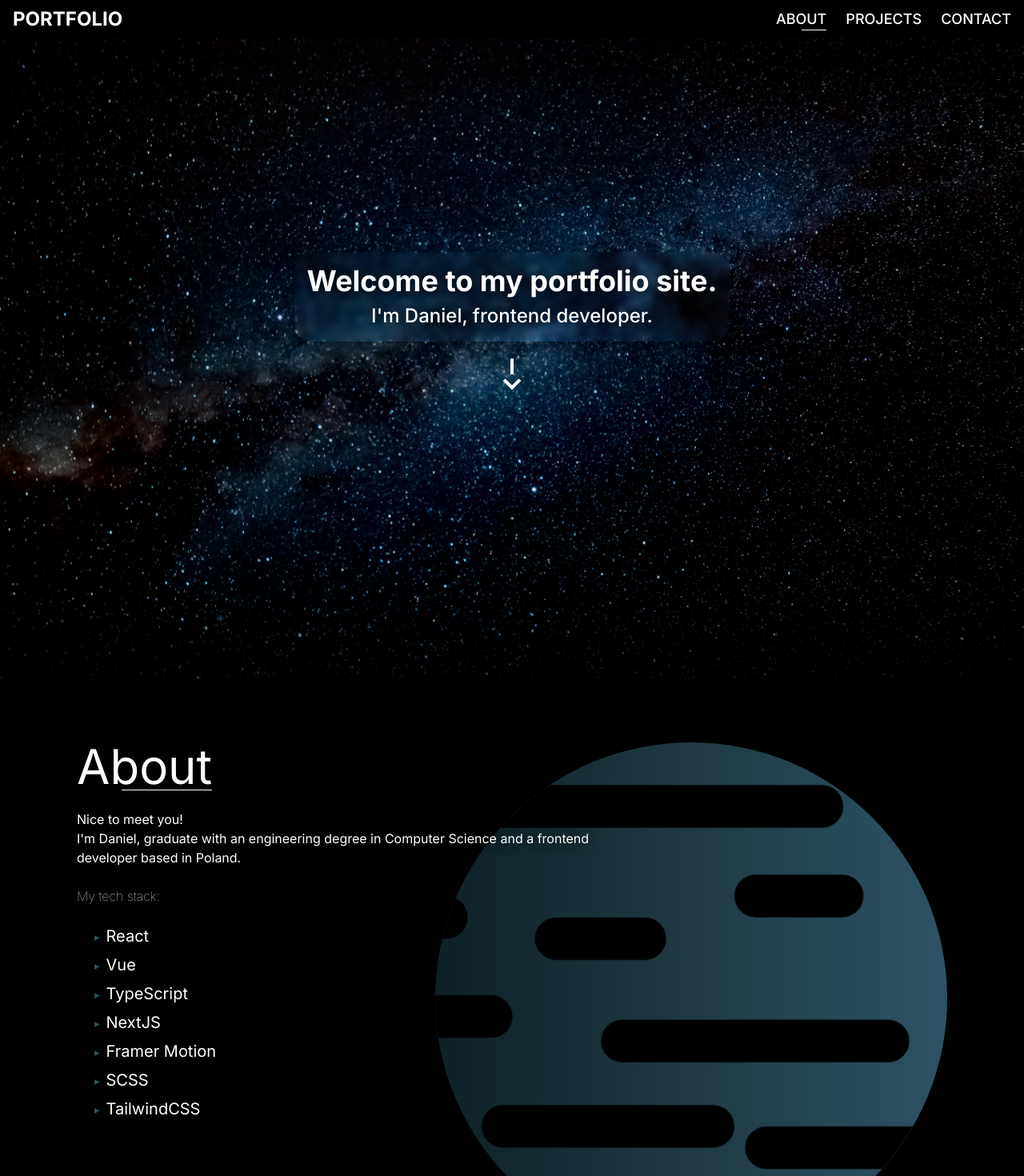
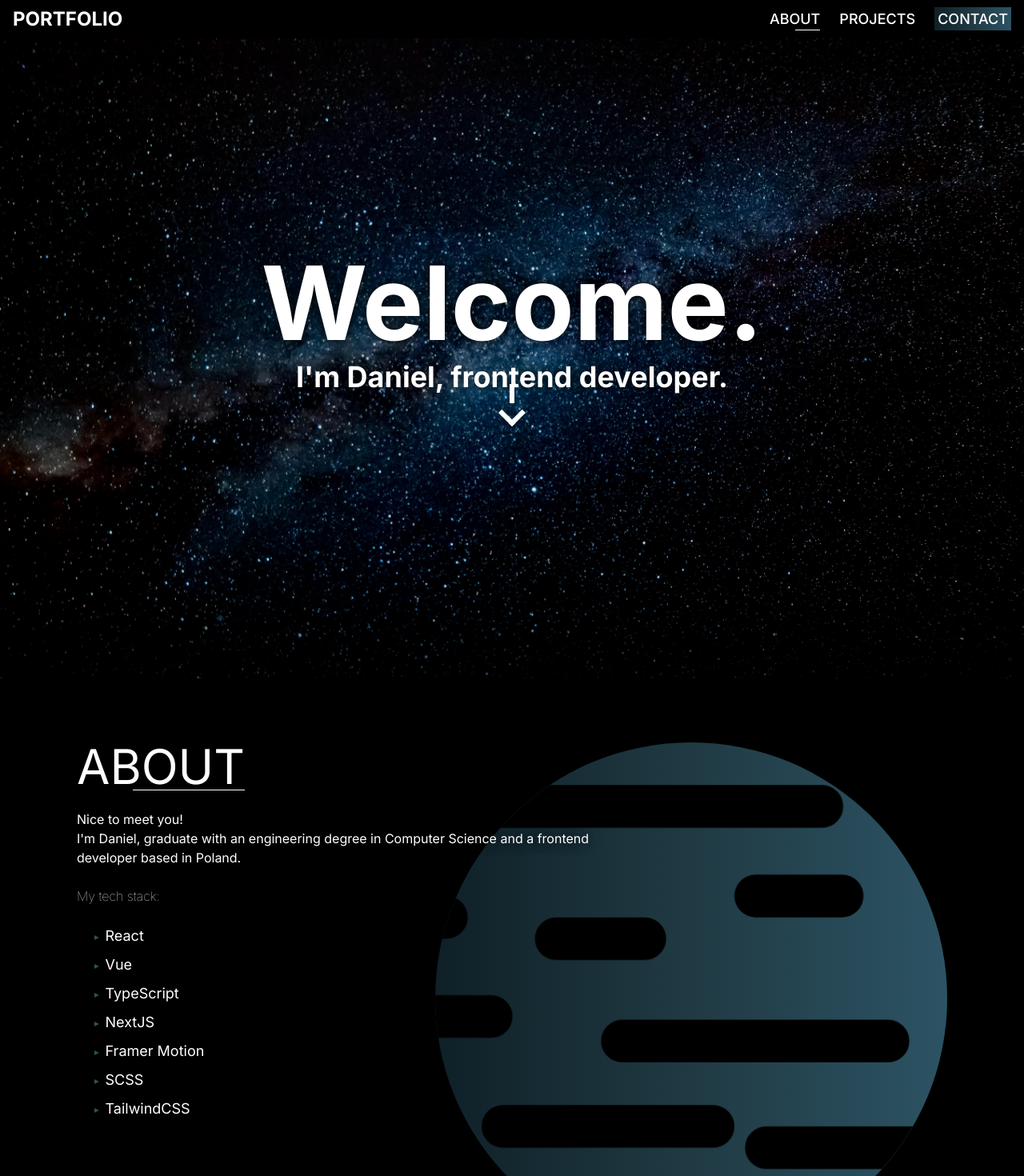
Before and after one commit to danielek1337/danielek1337.github.io, a React (Vite) app: page / in a window 1280 px wide. Shown: the top 1470 px of the page at 80% size. Built offline with nearby package versions, Linux system fonts and the light colour scheme.

Commit message:
add arrow animation, fix header typography, fix responsiveness

```diff
--- a/src/components/Header.tsx
+++ b/src/components/Header.tsx
@@ -1,16 +1,25 @@
 import { motion, useScroll, useTransform } from "framer-motion";
+import { useEffect, useState } from "react";
 
 export default function Header() {
   const { scrollY } = useScroll();
+
+  const [isAtTop, setIsAtTop] = useState(true);
+
   const yPosition = useTransform(scrollY, [0, 300], [0, -150]);
-  const arrowHeight = useTransform(scrollY, [0, 500], ["20px", "400px"]);
+  const arrowHeight = useTransform(scrollY, [0, 500], ["20px", "450px"]);
   const arrowOpacity = useTransform(scrollY, [400, 500], [1, 0]);
   const lineHeight = useTransform(scrollY, [500, 700], ["0px", "700px"]);
-
+  useEffect(() => {
+    const unsubscribe = scrollY.on("change", (latest) => {
+      setIsAtTop(latest === 0);
+    });
+    return () => unsubscribe();
+  }, [scrollY]);
   return (
     <header className="lg:bg-hero bg-heroMobile h-screen sm:bg-cover bg-contain bg-center bg-no-repeat shadow-heroBoxShadow text-center relative overflow-hidden">
       <motion.div
-        className="absolute m-auto top-1/3 left-0 right-0 w-fit backdrop-blur-sm p-4 rounded-3xl shadow-projectCardShadow"
+        className="absolute m-auto top-1/3 left-0 right-0 w-fit rounded-3xl"
         style={{ y: yPosition }}
         initial={{
           scale: 0,
@@ -23,26 +32,42 @@ export default function Header() {
           type: "spring",
         }}
       >
-        <h2 className="text-shadow-lg xl:text-4xl text-2xl font-bold xl:pb-2 ">
-          Welcome to my portfolio site.
+        <h2 className="text-shadow-lg lg:text-9xl text-7xl font-bold xl:pb-2 ">
+          Welcome.
         </h2>
-        <h3 className="text-shadow-lg xl:text-2xl text-lg font-medium">
+        <h3 className="text-shadow-lg lg:text-4xl text-xl font-bold">
           I'm Daniel, frontend developer.
         </h3>
       </motion.div>
 
       <motion.div
-        className="absolute top-[50%] left-1/2 transform -translate-x-1/2"
+        className="absolute lg:top-[54%] top-[47%] left-1/2 transform -translate-x-1/2"
         style={{ height: arrowHeight }}
+        animate={
+          isAtTop
+            ? {
+                height: ["23px", "30px", "23px"],
+              }
+            : {}
+        }
+        transition={
+          isAtTop
+            ? {
+                duration: 1.5,
+                repeat: Infinity,
+                ease: "easeInOut",
+              }
+            : {}
+        }
       >
         <motion.div
-          className="bg-white w-1 m-auto"
+          className="bg-white lg:w-[6px] w-1 m-auto"
           style={{
             height: "100%",
           }}
         />
         <motion.div
-          className="border-t-4 border-r-4 border-white w-4 h-4 transform rotate-[135deg]"
+          className="lg:border-t-[6px] lg:border-r-[6px] border-t-[4px] border-r-[4px] border-white lg:w-6 lg:h-6 w-4 h-4 transform rotate-[135deg]"
           style={{
             opacity: arrowOpacity,
           }}
--- a/src/components/Navbar.tsx
+++ b/src/components/Navbar.tsx
@@ -49,8 +49,8 @@ export default function Navbar() {
     };
   }, []);
   return (
-    <nav className="xl:flex  justify-between py-2 px-4 items-center bg-transparent z-50 backdrop-blur mix-blend-difference shadow-projectCardShadow sticky top-0 text-center">
-      <h1 className="text-2xl font-bold hidden xl:block">
+    <nav className="sm:flex justify-between py-2 px-4 items-center bg-transparent z-50 backdrop-blur-2xl mix-blend-difference shadow-projectCardShadow sticky top-0 text-center">
+      <h1 className="text-2xl font-bold hidden sm:block">
         <a href="/">PORTFOLIO</a>
       </h1>
       <ul className="flex gap-6 justify-center">
@@ -58,7 +58,9 @@ export default function Navbar() {
           <li key={index} className="relative list-none group">
             <a
               href={`#${item.href}`}
-              className="text-lg font-medium text-white "
+              className={`text-lg font-medium ${
+                item.label === "CONTACT" ? "bg-gradient p-1 " : ""
+              }`}
             >
               {item.label}
             </a>
--- a/src/components/projects/ProjectBox.tsx
+++ b/src/components/projects/ProjectBox.tsx
@@ -1,5 +1,4 @@
 import { motion } from "framer-motion";
-import { slideInFromTop } from "../../utils/motion";
 
 type ProjectBoxProps = {
   id: number;
@@ -53,7 +52,7 @@ export default function ProjectBox({
     visible: {
       x: 0,
       opacity: 1,
-      transition: { duration: 0.6, type: "spring" },
+      transition: { duration: 0.4, type: "spring" },
     },
   };
 
@@ -102,7 +101,6 @@ export default function ProjectBox({
           exit="hidden"
           variants={bgVariant}
           viewport={{ once: true, amount: 0.3 }}
-          transition={{ ease: "easeOut", duration: 2 }}
         ></motion.div>
       </div>
     </motion.div>
--- /dev/null
+++ b/src/components/ui/SectionTitle.tsx
@@ -0,0 +1,12 @@
+interface SectionTitleProps {
+  label: string;
+}
+
+export default function SectionTitle({ label }: SectionTitleProps) {
+  return (
+    <div className="relative w-fit">
+      <h2 className="lg:text-6xl text-3xl uppercase">{label}</h2>
+      <span className="absolute right-0 bottom-0 h-px bg-white w-2/3"></span>
+    </div>
+  );
+}
--- a/src/sections/AboutSection.tsx
+++ b/src/sections/AboutSection.tsx
@@ -1,6 +1,7 @@
 import { motion, useTransform, useScroll } from "framer-motion";
 import { techStack } from "../data/techstackData";
 import { useEffect, useState } from "react";
+import SectionTitle from "../components/ui/SectionTitle";
 
 export default function AboutSection() {
   const { scrollY } = useScroll();
@@ -15,12 +16,9 @@ export default function AboutSection() {
 
   const maskPosition = useTransform(scrollY, scrollRange, ["100%", "0%"]);
   return (
-    <section id="about" className="lg:h-[75vh] flex flex-col relative">
+    <section id="about" className="h-[90vh] flex flex-col relative">
       <div className="z-10 text-shadow-lg">
-        <div className="flex relative w-fit">
-          <h3 className="lg:text-6xl text-3xl">About</h3>
-          <span className="absolute right-0 bottom-0 h-px bg-white w-2/3"></span>
-        </div>
+        <SectionTitle label="about" />
         <p className="max-w-2xl pt-6">
           Nice to meet you! <br /> I'm Daniel, graduate with an engineering
           degree in Computer Science and a frontend developer based in Poland.
@@ -28,7 +26,7 @@ export default function AboutSection() {
         <p className="max-w-2xl pt-6 font-thin">My tech stack:</p>
         <ol className="pt-6 flex-wrap gap-9 list-image-listMarker list-inside	w-fit m-auto lg:ml-5">
           {techStack.map((item) => (
-            <li key={item.id} className="xl:text-xl pb-2">
+            <li key={item.id} className="xl:text-lg pb-2">
               {item.name}
             </li>
           ))}
--- a/src/sections/ProjectSection.tsx
+++ b/src/sections/ProjectSection.tsx
@@ -1,9 +1,11 @@
 import ProjectBox from "../components/projects/ProjectBox";
+import SectionTitle from "../components/ui/SectionTitle";
 import { projectsData } from "../data/projectsData";
 
 export default function ProjectSection() {
   return (
     <section id="projects">
+      <SectionTitle label="projects" />
       {projectsData.map((item, index) => (
         <ProjectBox
           key={index}
```
